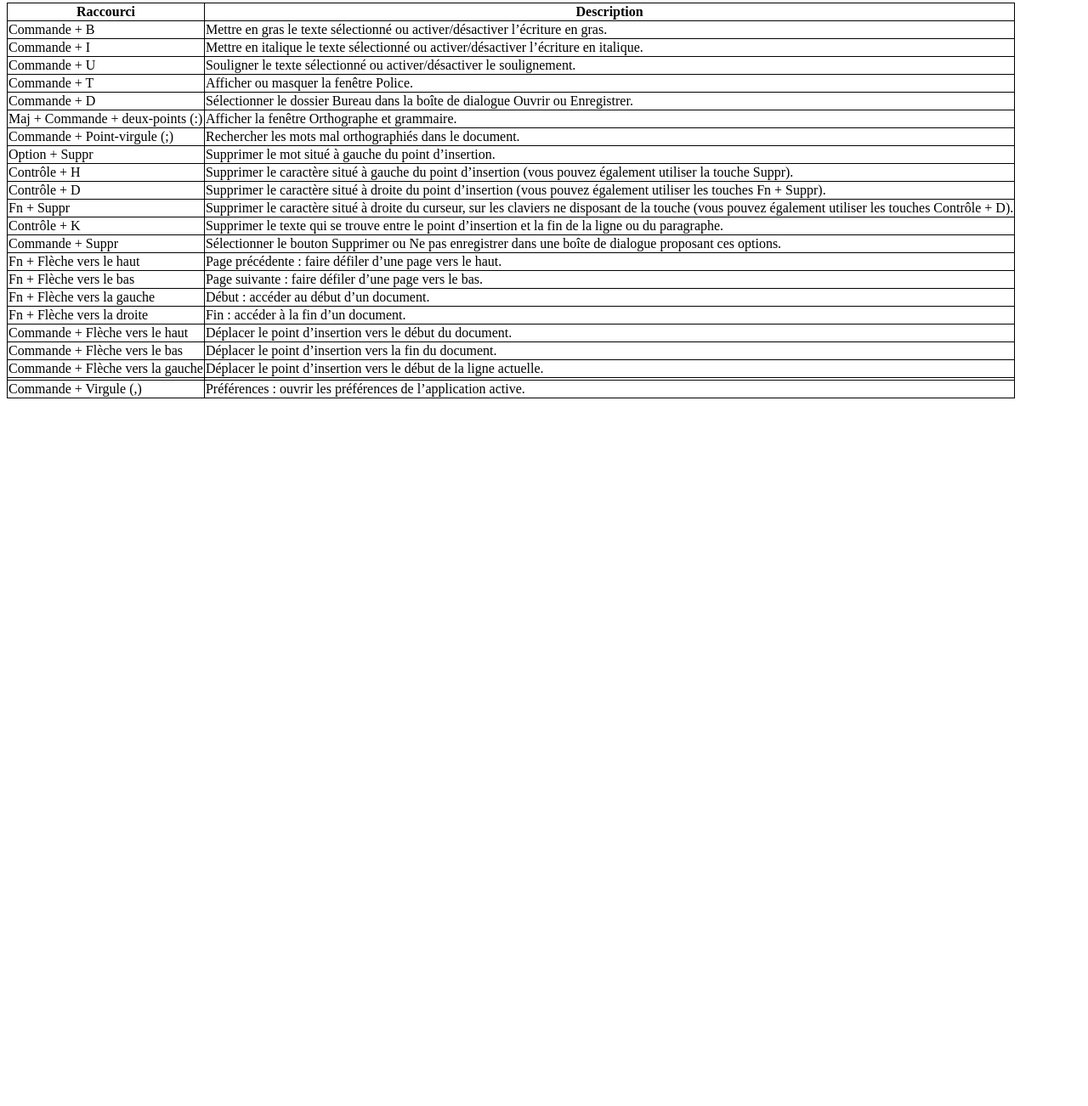
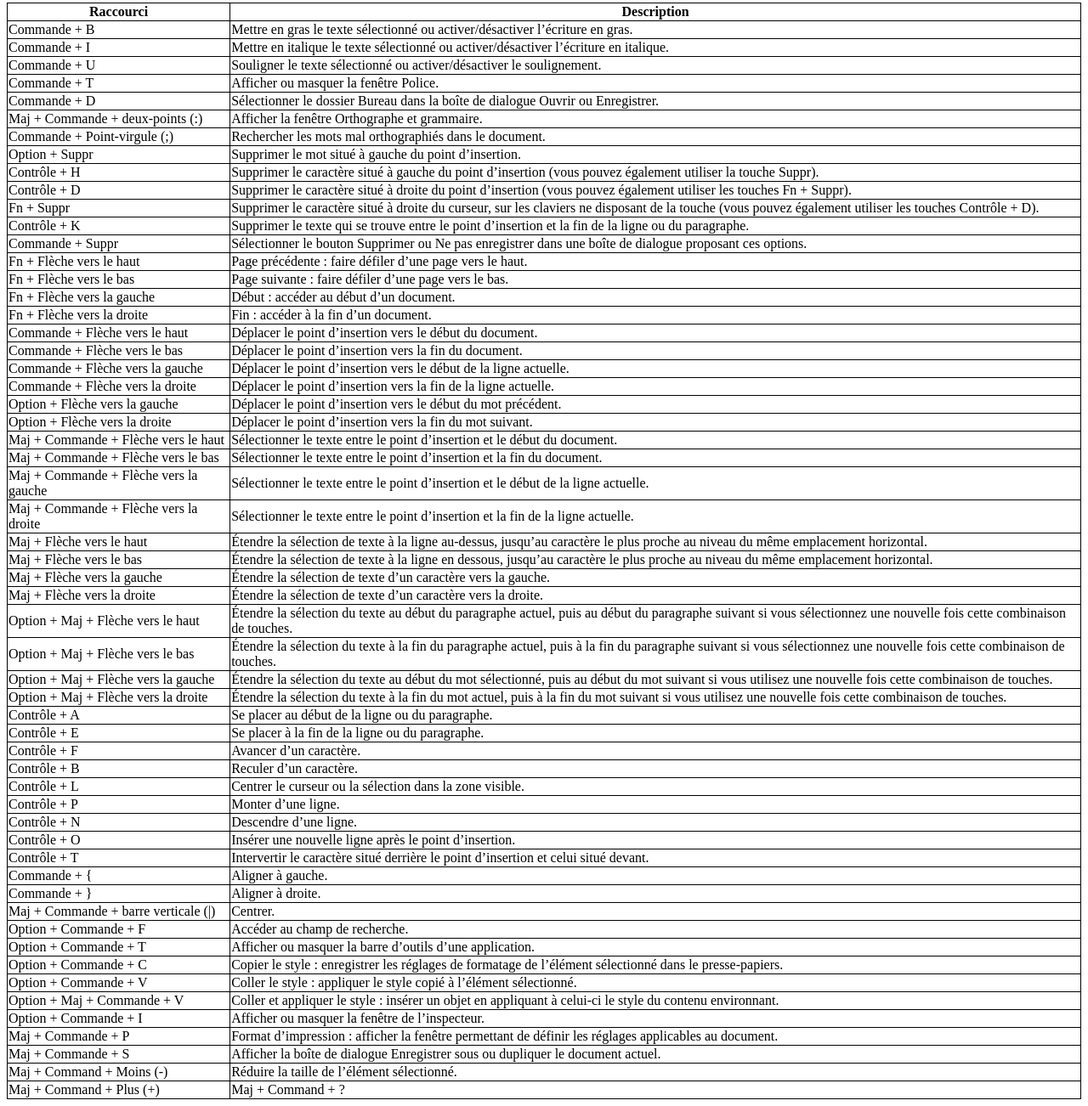
Before and after one commit to yaznet/mac_cheat_sheet, a plain HTML site: page index.html in a window 1280 px wide. Shown: the part 1114-2416 px from the top of the page at 85% size. Before the commit the page ends 1591 px from the top, so only its background shows below. Drawn offline with Linux system fonts and the light colour scheme.

Commit message:
Continued add Shortcuts used in documents ("tr th")

```diff
--- a/index.html
+++ b/index.html
@@ -206,12 +206,152 @@
     <td>Déplacer le point d’insertion vers le début de la ligne actuelle.</td>
   </tr>
   <tr>
-    <td></td>
-    <td></td>
+    <td>Commande + Flèche vers la droite</td>
+    <td>Déplacer le point d’insertion vers la fin de la ligne actuelle.</td>
   </tr>
   <tr>
-    <td>Commande + Virgule (,)</td>
-    <td>Préférences : ouvrir les préférences de l’application active.</td>
+    <td>Option + Flèche vers la gauche</td>
+    <td>Déplacer le point d’insertion vers le début du mot précédent.</td>
+  </tr>
+    <tr>
+    <td>Option + Flèche vers la droite</td>
+    <td>Déplacer le point d’insertion vers la fin du mot suivant.</td>
+  </tr>
+    <tr>
+    <td>Maj + Commande + Flèche vers le haut</td>
+    <td>Sélectionner le texte entre le point d’insertion et le début du document.</td>
+  </tr>
+    <tr>
+    <td>Maj + Commande + Flèche vers le bas</td>
+    <td>Sélectionner le texte entre le point d’insertion et la fin du document.</td>
+  </tr>
+    <tr>
+    <td>Maj + Commande + Flèche vers la gauche</td>
+    <td>Sélectionner le texte entre le point d’insertion et le début de la ligne actuelle.</td>
+  </tr>
+    <tr>
+    <td>Maj + Commande + Flèche vers la droite</td>
+    <td>Sélectionner le texte entre le point d’insertion et la fin de la ligne actuelle.</td>
+  </tr>
+    <tr>
+    <td>Maj + Flèche vers le haut</td>
+    <td>Étendre la sélection de texte à la ligne au-dessus, jusqu’au caractère le plus proche au niveau du même emplacement horizontal.</td>
+  </tr>
+    <tr>
+    <td>Maj + Flèche vers le bas</td>
+    <td>Étendre la sélection de texte à la ligne en dessous, jusqu’au caractère le plus proche au niveau du même emplacement horizontal.</td>
+  </tr>
+    <tr>
+    <td>Maj + Flèche vers la gauche</td>
+    <td>Étendre la sélection de texte d’un caractère vers la gauche.</td>
+  </tr>
+    <tr>
+    <td>Maj + Flèche vers la droite</td>
+    <td>Étendre la sélection de texte d’un caractère vers la droite.</td>
+  </tr>
+    <tr>
+    <td>Option + Maj + Flèche vers le haut</td>
+    <td>Étendre la sélection du texte au début du paragraphe actuel, puis au début du paragraphe suivant si vous sélectionnez une nouvelle fois cette combinaison de touches.</td>
+  </tr>
+    <tr>
+    <td>Option + Maj + Flèche vers le bas</td>
+    <td>Étendre la sélection du texte à la fin du paragraphe actuel, puis à la fin du paragraphe suivant si vous sélectionnez une nouvelle fois cette combinaison de touches.</td>
+  </tr>
+    <tr>
+    <td>Option + Maj + Flèche vers la gauche</td>
+    <td>Étendre la sélection du texte au début du mot sélectionné, puis au début du mot suivant si vous utilisez une nouvelle fois cette combinaison de touches.</td>
+  </tr>
+    <tr>
+    <td>Option + Maj + Flèche vers la droite</td>
+    <td>Étendre la sélection du texte à la fin du mot actuel, puis à la fin du mot suivant si vous utilisez une nouvelle fois cette combinaison de touches.</td>
+  </tr>
+    <tr>
+    <td>Contrôle + A</td>
+    <td>Se placer au début de la ligne ou du paragraphe.</td>
+  </tr>
+    <tr>
+    <td>Contrôle + E</td>
+    <td>Se placer à la fin de la ligne ou du paragraphe.</td>
+  </tr>
+    <tr>
+    <td>Contrôle + F</td>
+    <td>Avancer d’un caractère.</td>
+  </tr>
+    <tr>
+    <td>Contrôle + B</td>
+    <td>Reculer d’un caractère.</td>
+  </tr>
+    <tr>
+    <td>Contrôle + L</td>
+    <td>Centrer le curseur ou la sélection dans la zone visible.</td>
+  </tr>
+    <tr>
+    <td>Contrôle + P</td>
+    <td>Monter d’une ligne.</td>
+  </tr>
+    <tr>
+    <td>Contrôle + N</td>
+    <td>Descendre d’une ligne.</td>
+  </tr>
+    <tr>
+    <td>Contrôle + O</td>
+    <td>Insérer une nouvelle ligne après le point d’insertion.</td>
+  </tr>
+    <tr>
+    <td>Contrôle + T</td>
+    <td>Intervertir le caractère situé derrière le point d’insertion et celui situé devant.</td>
+  </tr>
+    <tr>
+    <td>Commande + {</td>
+    <td>Aligner à gauche.</td>
+  </tr>
+    <tr>
+    <td>Commande + }</td>
+    <td>Aligner à droite.</td>
+  </tr>
+    <tr>
+    <td>Maj + Commande + barre verticale (|)</td>
+    <td>Centrer.</td>
+  </tr>
+      <tr>
+    <td>Option + Commande + F</td>
+    <td>Accéder au champ de recherche. </td>
+  </tr>
+    <tr>
+    <td>Option + Commande + T</td>
+    <td>Afficher ou masquer la barre d’outils d’une application.</td>
+  </tr>
+    <tr>
+    <td>Option + Commande + C</td>
+    <td>Copier le style : enregistrer les réglages de formatage de l’élément sélectionné dans le presse-papiers.</td>
+  </tr>
+    <tr>
+    <td>Option + Commande + V</td>
+    <td>Coller le style : appliquer le style copié à l’élément sélectionné.</td>
+  </tr>
+    <tr>
+    <td>Option + Maj + Commande + V</td>
+    <td>Coller et appliquer le style : insérer un objet en appliquant à celui-ci le style du contenu environnant.</td>
+  </tr>
+    <tr>
+    <td>Option + Commande + I</td>
+    <td>Afficher ou masquer la fenêtre de l’inspecteur.</td>
+  </tr>
+    <tr>
+    <td>Maj + Commande + P</td>
+    <td>Format d’impression : afficher la fenêtre permettant de définir les réglages applicables au document.</td>
+  </tr>
+    <tr>
+    <td>Maj + Commande + S</td>
+    <td>Afficher la boîte de dialogue Enregistrer sous ou dupliquer le document actuel.</td>
+  </tr>
+    <tr>
+    <td>Maj + Command + Moins (-)</td>
+    <td>Réduire la taille de l’élément sélectionné.</td>
+  </tr>
+    <tr>
+    <td>Maj + Command + Plus (+)</td>
+    <td>Maj + Command + ?</td>
   </tr>
 </table>
 </body>
```
